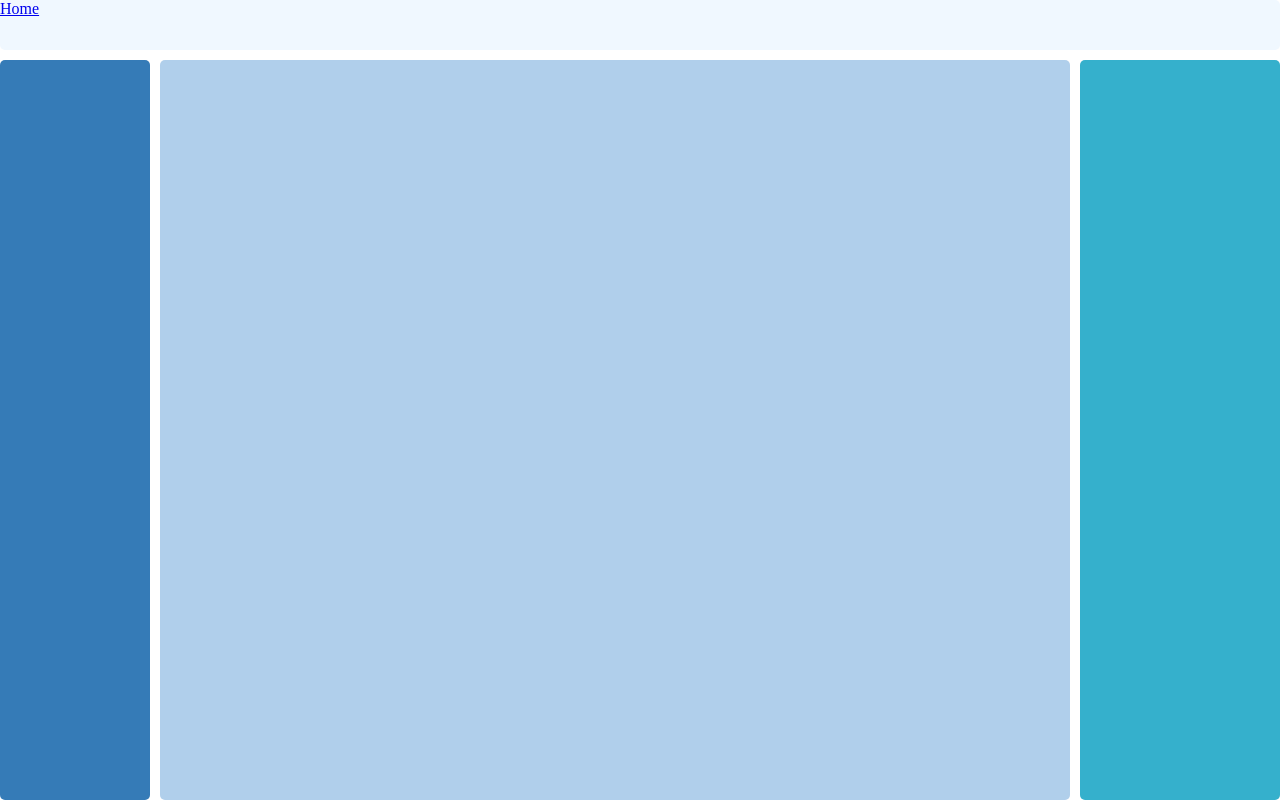
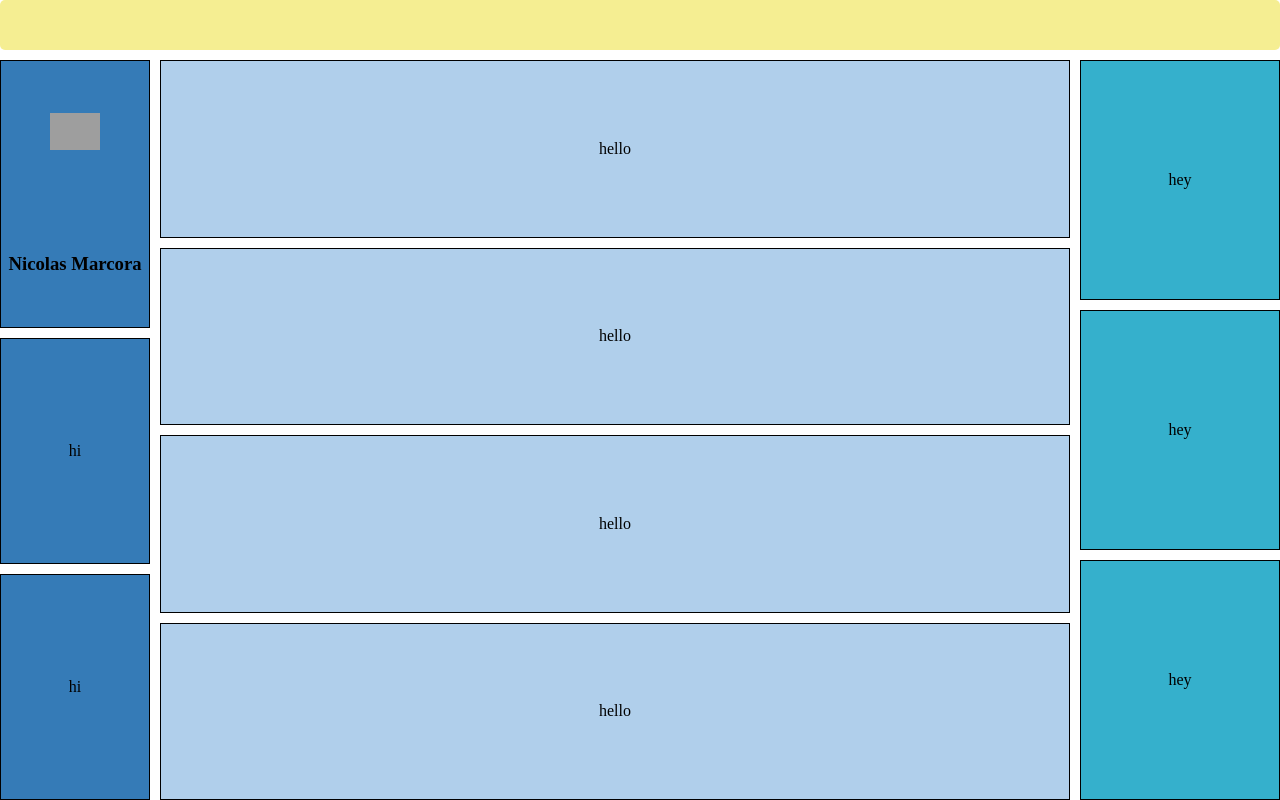
Before and after one commit to valeponchi/boolean-uk-html-popular-page-layouts, a website: page linkedin.html in a window 1280 px wide. Drawn offline with Linux system fonts and the light colour scheme; grey boxes are pictures that could not be loaded.

Commit message:
initial commit

```diff
--- a/gmail.css
+++ b/gmail.css
@@ -14,7 +14,7 @@
   "left-menu main     right-menu  footer" 1fr /
   150px      1fr      200px       50px;
 
-  gap: 10px;
+  grid-gap: 10px;
 }
 
 @media screen and (max-width: 1265px) {
--- a/linkedin.css
+++ b/linkedin.css
@@ -2,7 +2,6 @@
   margin: 0;
   padding: 0;
   box-sizing: border-box;
-
 }
 
 .container {
@@ -15,59 +14,92 @@
   "left-menu main right-menu" 1fr /
   150px 1fr 200px;
 
-  gap: 10px;
+  grid-gap: 10px;
 }
 
 
-@media screen and (max-width: 987px) {
-  .container {
-    grid-template:
-    "header     header"  50px
-    "left-menu  main"    1fr /
-     150px      1fr;
-  }
 
-  .right-menu {
-    display: none;
-  }
-}
-
-@media screen and (max-width: 499px) {
-  .container {
-    grid-template:
-    "header"  50px
-    "main"    1fr /
-     1fr;
-  }
-
-  .right-menu {
-    display: none;
-  }
-
-  .left-menu {
-    diplay: none;
-  }
-}
 
 .header {
-  background-color: aliceblue;
+  background-color: rgb(245, 238, 146);
   grid-area: header;
 }
 
+
+
+
+/* left-menu SECTION */
 .left-menu {
-  background-color: rgb(53, 123, 183);
   grid-area: left-menu;
+
+  /* how I want its boxes to be: */
+  display: grid;
+  grid-gap: 10px;
+  /* grid-auto-rows: repeat(100px, minmax(200px, 1fr)); */
 }
 
-.main {
-  background-color: rgb(176, 207, 235);
-  grid-area: main;
+.left-menu-box {
+  border: 1px solid black;
+  background-color: rgb(53, 123, 183);
+
+  /* how I want its items to be: */
+  display: grid;
+  place-items: center;
 }
 
+.left-menu-box .nico-photo {
+  width: 50px;
+}
+                /* end of left menu SECTION */
+
+
+
+
+
+                /* main SECTION */
+                .main {
+  grid-area: main;
+
+  display: grid;
+  grid-gap: 10px;
+}
+
+.main-box {
+  border: 1px solid black;
+  background-color: rgb(176, 207, 235);
+
+  /* how I want its items to be: */
+  display: grid;
+  place-items: center;
+}
+                /* end of left menu SECTION */
+
+
+
+
+                /* right-menu SECTION */
 .right-menu {
+  grid-area: right-menu;
+
+  display: grid;
+  grid-gap: 10px;
+}
+
+.right-menu-box {
+  border: 1px solid black;
   background-color: rgb(53, 176, 204);
-  grid-area: right.menu;
+
+
+  /* how I want its items to be: */
+  display: grid;
+  place-items: center;
 }
+                /* end of right menu SECTION */
+
+
+
+
+
 
 .header,
 .left-menu,
@@ -75,3 +107,37 @@
 .right-menu {
   border-radius: 5px;
 }
+
+
+/* MEDIA */
+
+@media screen and (max-width: 987px) {
+.container {
+grid-template:
+"header     header"  50px
+"left-menu  main"    1fr /
+150px      1fr;
+}
+
+.right-menu {
+display: none;
+}
+
+
+@media screen and (max-width: 499px) {
+.container {
+grid-template:
+"header"  50px
+"main"    1fr /
+1fr;
+}
+
+.right-menu {
+display: none;
+}
+
+.left-menu {
+display: none;
+}
+}
+/* end of media */
--- a/linkedin.html
+++ b/linkedin.html
@@ -9,12 +9,56 @@
   </head>
   <body>
     <div class="container">
+
       <div class="header">
-        <a href="index.html">Home</a>
+          <!-- <div class="main-box">
+            <img class="logo-linkedin" src="https://upload.wikimedia.org/wikipedia/commons/thumb/c/c9/Linkedin.svg/1200px-Linkedin.svg.png" alt="logo">
+          </div>
+
+          <div class="main-box input">hello</div>
+
+          <div class="main-box">
+            <a class="header-box-item" href="index.html">Home</a>
+          </div>
+
+          <div class="main-box">img</div>
+          <div class="main-box">img</div>
+          <div class="main-box">img</div>
+          <div class="main-box">img</div>
+          <div class="main-box">img</div>
+          <div class="main-box">img</div>
+          <div class="main-box">img</div> -->
+
       </div>
-      <div class="left-menu"></div>
-      <div class="main"></div>
-      <div class="right-menu"></div>
+
+
+      <div class="left-menu">
+
+         <div class="left-menu-box left-top-box">
+           <img class="nico-photo" src="https://media-exp1.licdn.com/dms/image/C5603AQF_4gMnQf3eDw/profile-displayphoto-shrink_800_800/0/1544822257236?e=1622678400&v=beta&t=oULaxgL0sSTnPcVxlc3zvAu2caGyI_je_6OFo7M1evM" alt="">
+           <h3>Nicolas Marcora</h3>
+         </div>
+
+         <div class="left-menu-box left-middle-box">hi</div>
+         <div class="left-menu-box left-bottom-box">hi</div>
+       </div>
+
+
+
+       <div class="main">
+          <div class="main-box">hello</div>
+          <div class="main-box">hello</div>
+          <div class="main-box">hello</div>
+           <div class="main-box">hello</div>
+      </div>
+
+
+
+       <div class="right-menu">
+          <div class="right-menu-box">hey</div>
+          <div class="right-menu-box">hey</div>
+        <div class="right-menu-box">hey</div>
+       </div>
 
 
     </div>
--- a/package.json
+++ b/package.json
@@ -1,5 +1,5 @@
 {
-  "name": "boolean-uk-html-popular-page-layouts",
+  "name": "boolean-uk-html-adding-the-rest",
   "version": "1.0.0",
   "description": "",
   "main": "index.html",
```
